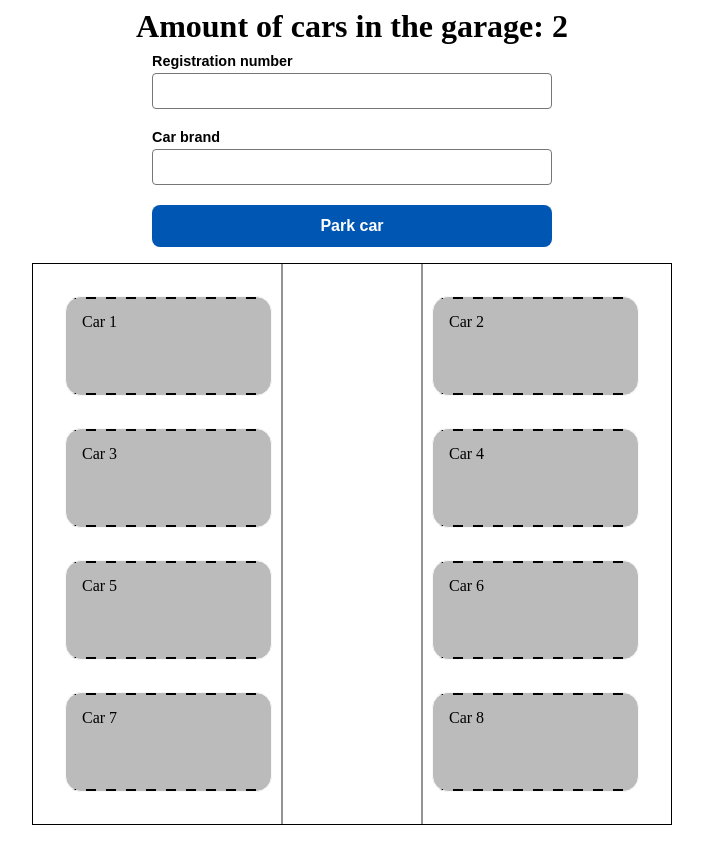
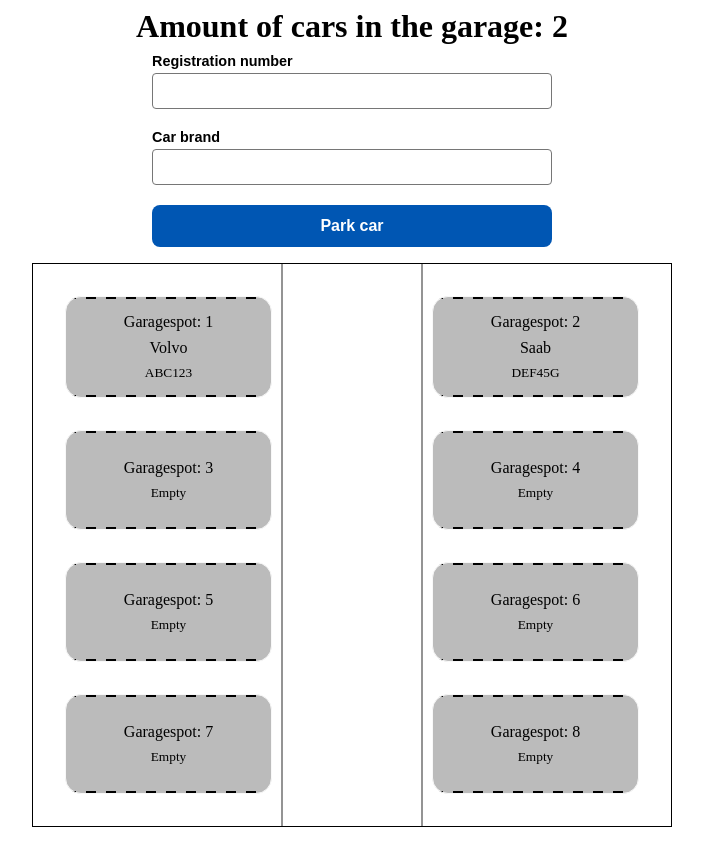
Before and after one commit to NiklasSod/garage-fe, a React (Vite) app: page / in a window 1280 px wide. Shown: the whole page, without its empty margins (288-991 px from the left). Built offline with nearby package versions, Linux system fonts and the light colour scheme.

Commit message:
fill garageDivs with empty or car

```diff
--- a/src/components/Garage.tsx
+++ b/src/components/Garage.tsx
@@ -9,6 +9,9 @@ export interface Car {
 }
 
 const Garage = () => {
+
+  const totalSpots = 8;
+
   const [cars, setCars] = useState<Car[]>([
     {
       id: 1,
@@ -35,14 +38,38 @@ const Garage = () => {
       <ParkCarForm handleAddCar={handleAddCar} />
       <div className={styles.cardGridContainer}>
         <div className={styles.cardGrid}>
-          <div className={`${styles.card} ${styles.dashedTopBottomBorder}`}>Car 1</div>
-          <div className={`${styles.card} ${styles.dashedTopBottomBorder}`}>Car 2</div>
-          <div className={`${styles.card} ${styles.dashedTopBottomBorder}`}>Car 3</div>
-          <div className={`${styles.card} ${styles.dashedTopBottomBorder}`}>Car 4</div>
-          <div className={`${styles.card} ${styles.dashedTopBottomBorder}`}>Car 5</div>
-          <div className={`${styles.card} ${styles.dashedTopBottomBorder}`}>Car 6</div>
-          <div className={`${styles.card} ${styles.dashedTopBottomBorder}`}>Car 7</div>
-          <div className={`${styles.card} ${styles.dashedTopBottomBorder}`}>Car 8</div>
+          {/* {cars.map((car, i) => {
+            return (
+              <div
+                className={`${styles.card} ${styles.dashedTopBottomBorder}`}
+              >
+                Car {i + 1}
+              </div>
+            )
+          })}
+           */}
+          {Array.from({ length: totalSpots }).map((_, i) => {
+            const car = cars[i];
+            return (
+              <div
+                key={car ? car.id : `empty-${i}`}
+                className={`${styles.card} ${styles.dashedTopBottomBorder}`}
+              >
+                {car ? (
+                  <>
+                    <p>Garagespot: {i + 1}</p>
+                    <div>{car.brand}</div>
+                    <small>{car.regNumber}</small>
+                  </>
+                ) : (
+                  <>
+                    <div>Garagespot: {i + 1}</div>
+                    <small>Empty</small>
+                  </>
+                )}
+              </div>
+            )
+          })}
         </div>
       </div>
     </div>
--- a/src/components/garage.module.css
+++ b/src/components/garage.module.css
@@ -53,7 +53,12 @@
   padding: 1rem;
   min-height: 100px;
   border-radius: 1rem;
-  border: 1px solid rgb(248, 248, 248)
+  border: 1px solid rgb(248, 248, 248);
+  display: flex;
+  flex-direction: column;
+  gap: 0.5rem;
+  justify-content: center;
+  align-items: center;
 }
 
 .dashedTopBottomBorder {
```
